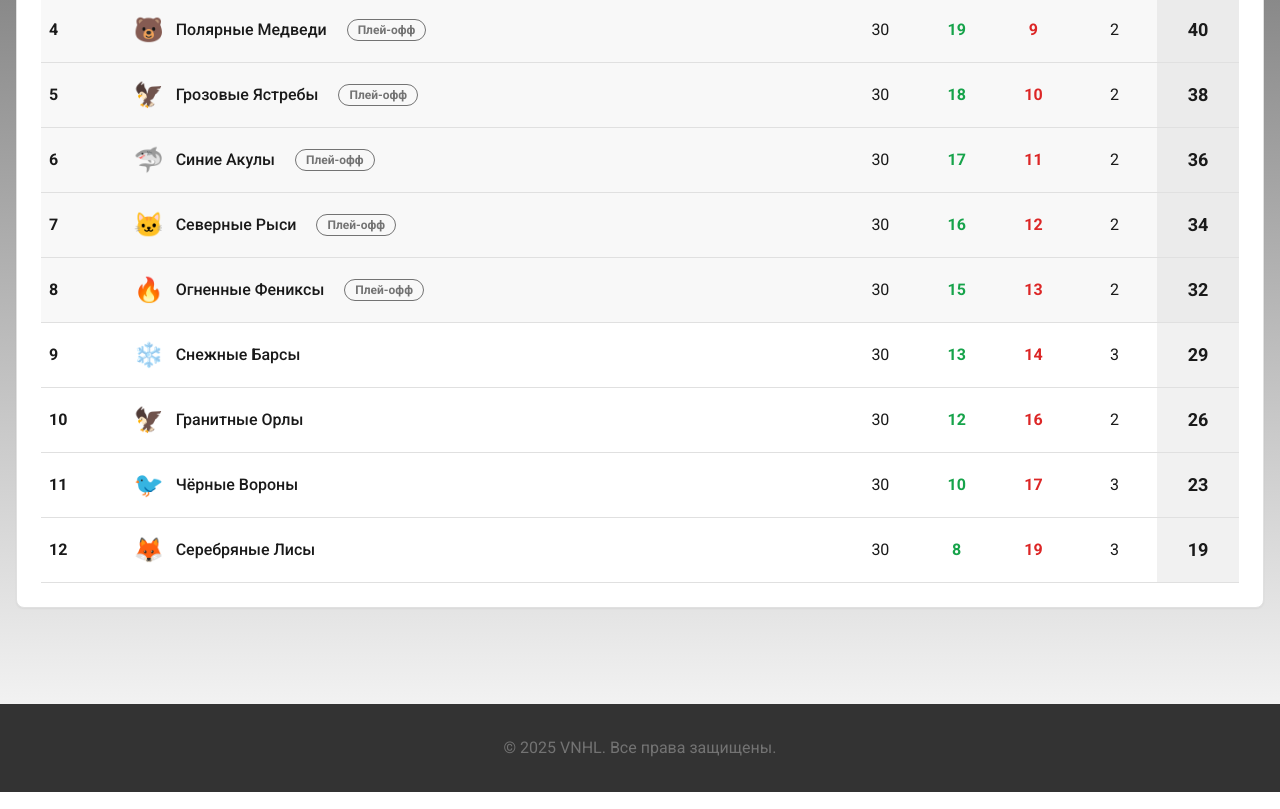
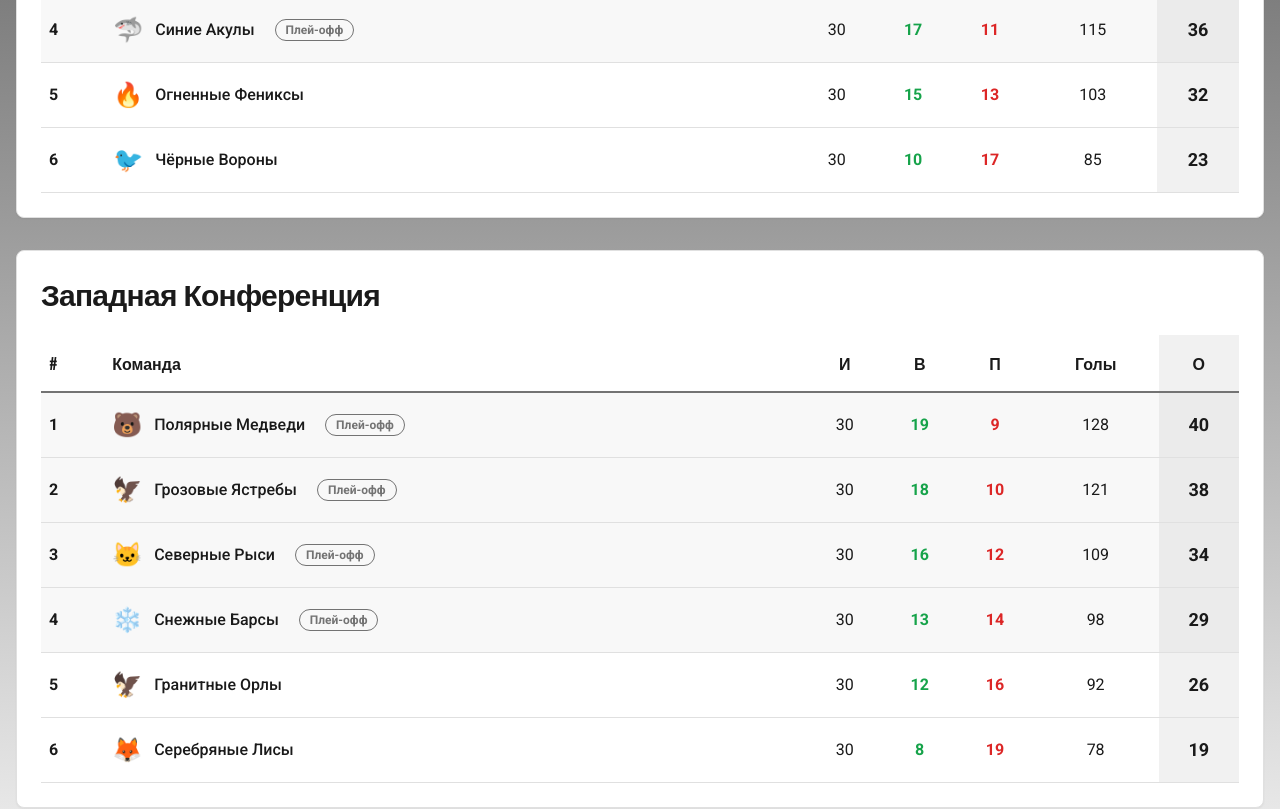
Before and after one commit to pr-poehali-dev/vnhl-site-development, a React (Vite) app: page / in a window 1280 px wide. Shown: the part 580-1389 px from the top of the page. Built offline with nearby package versions, Linux system fonts and the light colour scheme.

Commit message:
Правки таблиц и доступа в АП

```diff
--- a/src/components/AdminPanel.tsx
+++ b/src/components/AdminPanel.tsx
@@ -13,9 +13,10 @@ interface Team {
   games: number;
   wins: number;
   losses: number;
-  ot: number;
+  goals: number;
   points: number;
   logo: string;
+  conference: string;
 }
 
 interface Match {
@@ -98,9 +99,10 @@ const AdminPanel = ({
       games: 0,
       wins: 0,
       losses: 0,
-      ot: 0,
+      goals: 0,
       points: 0,
-      logo: '⭐'
+      logo: '⭐',
+      conference: 'Восточная'
     }]);
   };
 
@@ -201,7 +203,7 @@ const AdminPanel = ({
                   {teams.map((team) => (
                     <Card key={team.id}>
                       <CardContent className="p-4">
-                        <div className="grid grid-cols-1 md:grid-cols-8 gap-4 items-center">
+                        <div className="grid grid-cols-1 md:grid-cols-9 gap-4 items-center">
                           <Input
                             value={team.logo}
                             onChange={(e) => updateTeam(team.id, 'logo', e.target.value)}
@@ -213,6 +215,14 @@ const AdminPanel = ({
                             onChange={(e) => updateTeam(team.id, 'name', e.target.value)}
                             className="md:col-span-2"
                           />
+                          <select
+                            value={team.conference}
+                            onChange={(e) => updateTeam(team.id, 'conference', e.target.value)}
+                            className="flex h-10 w-full rounded-md border border-input bg-background px-3 py-2 text-sm"
+                          >
+                            <option value="Восточная">Восточная</option>
+                            <option value="Западная">Западная</option>
+                          </select>
                           <Input
                             type="number"
                             value={team.wins}
@@ -227,9 +237,9 @@ const AdminPanel = ({
                           />
                           <Input
                             type="number"
-                            value={team.ot}
-                            onChange={(e) => updateTeam(team.id, 'ot', parseInt(e.target.value))}
-                            placeholder="ОТ"
+                            value={team.goals}
+                            onChange={(e) => updateTeam(team.id, 'goals', parseInt(e.target.value))}
+                            placeholder="Голы"
                           />
                           <Input
                             type="number"
--- a/src/pages/Index.tsx
+++ b/src/pages/Index.tsx
@@ -9,18 +9,18 @@ import AdminPanel from '@/components/AdminPanel';
 import { isAuthenticated } from '@/lib/auth';
 
 const initialTeams = [
-  { id: 1, name: 'Стальные Тигры', games: 30, wins: 22, losses: 6, ot: 2, points: 46, logo: '🐯' },
-  { id: 2, name: 'Ледяные Волки', games: 30, wins: 21, losses: 7, ot: 2, points: 44, logo: '🐺' },
-  { id: 3, name: 'Красные Драконы', games: 30, wins: 20, losses: 8, ot: 2, points: 42, logo: '🐉' },
-  { id: 4, name: 'Полярные Медведи', games: 30, wins: 19, losses: 9, ot: 2, points: 40, logo: '🐻' },
-  { id: 5, name: 'Грозовые Ястребы', games: 30, wins: 18, losses: 10, ot: 2, points: 38, logo: '🦅' },
-  { id: 6, name: 'Синие Акулы', games: 30, wins: 17, losses: 11, ot: 2, points: 36, logo: '🦈' },
-  { id: 7, name: 'Северные Рыси', games: 30, wins: 16, losses: 12, ot: 2, points: 34, logo: '🐱' },
-  { id: 8, name: 'Огненные Фениксы', games: 30, wins: 15, losses: 13, ot: 2, points: 32, logo: '🔥' },
-  { id: 9, name: 'Снежные Барсы', games: 30, wins: 13, losses: 14, ot: 3, points: 29, logo: '❄️' },
-  { id: 10, name: 'Гранитные Орлы', games: 30, wins: 12, losses: 16, ot: 2, points: 26, logo: '🦅' },
-  { id: 11, name: 'Чёрные Вороны', games: 30, wins: 10, losses: 17, ot: 3, points: 23, logo: '🐦' },
-  { id: 12, name: 'Серебряные Лисы', games: 30, wins: 8, losses: 19, ot: 3, points: 19, logo: '🦊' },
+  { id: 1, name: 'Стальные Тигры', games: 30, wins: 22, losses: 6, goals: 145, points: 46, logo: '🐯', conference: 'Восточная' },
+  { id: 2, name: 'Ледяные Волки', games: 30, wins: 21, losses: 7, goals: 138, points: 44, logo: '🐺', conference: 'Восточная' },
+  { id: 3, name: 'Красные Драконы', games: 30, wins: 20, losses: 8, goals: 132, points: 42, logo: '🐉', conference: 'Восточная' },
+  { id: 4, name: 'Полярные Медведи', games: 30, wins: 19, losses: 9, goals: 128, points: 40, logo: '🐻', conference: 'Западная' },
+  { id: 5, name: 'Грозовые Ястребы', games: 30, wins: 18, losses: 10, goals: 121, points: 38, logo: '🦅', conference: 'Западная' },
+  { id: 6, name: 'Синие Акулы', games: 30, wins: 17, losses: 11, goals: 115, points: 36, logo: '🦈', conference: 'Восточная' },
+  { id: 7, name: 'Северные Рыси', games: 30, wins: 16, losses: 12, goals: 109, points: 34, logo: '🐱', conference: 'Западная' },
+  { id: 8, name: 'Огненные Фениксы', games: 30, wins: 15, losses: 13, goals: 103, points: 32, logo: '🔥', conference: 'Восточная' },
+  { id: 9, name: 'Снежные Барсы', games: 30, wins: 13, losses: 14, goals: 98, points: 29, logo: '❄️', conference: 'Западная' },
+  { id: 10, name: 'Гранитные Орлы', games: 30, wins: 12, losses: 16, goals: 92, points: 26, logo: '🦅', conference: 'Западная' },
+  { id: 11, name: 'Чёрные Вороны', games: 30, wins: 10, losses: 17, goals: 85, points: 23, logo: '🐦', conference: 'Восточная' },
+  { id: 12, name: 'Серебряные Лисы', games: 30, wins: 8, losses: 19, goals: 78, points: 19, logo: '🦊', conference: 'Западная' },
 ];
 
 const initialMatches = [
@@ -173,9 +173,9 @@ const Index = () => {
               <Badge variant="outline" className="text-lg px-6 py-2 border-white text-white">
                 Сезон 2025
               </Badge>
-              <Button variant="outline" onClick={() => setShowAdmin(true)}>
+              <Button variant="default" onClick={() => setShowAdmin(true)} className="bg-white text-secondary hover:bg-gray-100">
                 <Icon name="Settings" className="mr-2" size={20} />
-                Админ
+                АДМИН
               </Button>
             </div>
           </div>
@@ -208,9 +208,10 @@ const Index = () => {
           </TabsList>
 
           <TabsContent value="standings" className="animate-fade-in">
+            <div className="space-y-8">
               <Card>
                 <CardHeader>
-                <CardTitle className="text-3xl font-oswald">Турнирная таблица регулярного сезона</CardTitle>
+                  <CardTitle className="text-3xl font-oswald">Восточная Конференция</CardTitle>
                 </CardHeader>
                 <CardContent>
                   <div className="overflow-x-auto">
@@ -222,16 +223,16 @@ const Index = () => {
                           <th className="text-center py-4 px-2 font-oswald">И</th>
                           <th className="text-center py-4 px-2 font-oswald">В</th>
                           <th className="text-center py-4 px-2 font-oswald">П</th>
-                        <th className="text-center py-4 px-2 font-oswald">ОТ</th>
+                          <th className="text-center py-4 px-2 font-oswald">Голы</th>
                           <th className="text-center py-4 px-2 font-oswald bg-primary/10">О</th>
                         </tr>
                       </thead>
                       <tbody>
-                      {teams.map((team: any, idx: number) => (
+                        {teams.filter((team: any) => team.conference === 'Восточная').map((team: any, idx: number) => (
                           <tr
                             key={team.id}
                             className={`border-b hover:bg-muted/50 transition-colors ${
-                            idx < 8 ? 'bg-primary/5' : ''
+                              idx < 4 ? 'bg-primary/5' : ''
                             }`}
                           >
                             <td className="py-4 px-2 font-bold">{idx + 1}</td>
@@ -239,7 +240,7 @@ const Index = () => {
                               <div className="flex items-center gap-3">
                                 <span className="text-2xl">{team.logo}</span>
                                 <span className="font-medium">{team.name}</span>
-                              {idx < 8 && (
+                                {idx < 4 && (
                                   <Badge variant="outline" className="ml-2 border-primary text-primary">
                                     Плей-офф
                                   </Badge>
@@ -249,7 +250,7 @@ const Index = () => {
                             <td className="text-center py-4 px-2">{team.games}</td>
                             <td className="text-center py-4 px-2 text-green-600 font-semibold">{team.wins}</td>
                             <td className="text-center py-4 px-2 text-red-600 font-semibold">{team.losses}</td>
-                          <td className="text-center py-4 px-2">{team.ot}</td>
+                            <td className="text-center py-4 px-2">{team.goals}</td>
                             <td className="text-center py-4 px-2 font-bold text-lg bg-primary/10">{team.points}</td>
                           </tr>
                         ))}
@@ -258,6 +259,58 @@ const Index = () => {
                   </div>
                 </CardContent>
               </Card>
+
+              <Card>
+                <CardHeader>
+                  <CardTitle className="text-3xl font-oswald">Западная Конференция</CardTitle>
+                </CardHeader>
+                <CardContent>
+                  <div className="overflow-x-auto">
+                    <table className="w-full">
+                      <thead>
+                        <tr className="border-b-2 border-primary">
+                          <th className="text-left py-4 px-2 font-oswald">#</th>
+                          <th className="text-left py-4 px-4 font-oswald">Команда</th>
+                          <th className="text-center py-4 px-2 font-oswald">И</th>
+                          <th className="text-center py-4 px-2 font-oswald">В</th>
+                          <th className="text-center py-4 px-2 font-oswald">П</th>
+                          <th className="text-center py-4 px-2 font-oswald">Голы</th>
+                          <th className="text-center py-4 px-2 font-oswald bg-primary/10">О</th>
+                        </tr>
+                      </thead>
+                      <tbody>
+                        {teams.filter((team: any) => team.conference === 'Западная').map((team: any, idx: number) => (
+                          <tr
+                            key={team.id}
+                            className={`border-b hover:bg-muted/50 transition-colors ${
+                              idx < 4 ? 'bg-primary/5' : ''
+                            }`}
+                          >
+                            <td className="py-4 px-2 font-bold">{idx + 1}</td>
+                            <td className="py-4 px-4">
+                              <div className="flex items-center gap-3">
+                                <span className="text-2xl">{team.logo}</span>
+                                <span className="font-medium">{team.name}</span>
+                                {idx < 4 && (
+                                  <Badge variant="outline" className="ml-2 border-primary text-primary">
+                                    Плей-офф
+                                  </Badge>
+                                )}
+                              </div>
+                            </td>
+                            <td className="text-center py-4 px-2">{team.games}</td>
+                            <td className="text-center py-4 px-2 text-green-600 font-semibold">{team.wins}</td>
+                            <td className="text-center py-4 px-2 text-red-600 font-semibold">{team.losses}</td>
+                            <td className="text-center py-4 px-2">{team.goals}</td>
+                            <td className="text-center py-4 px-2 font-bold text-lg bg-primary/10">{team.points}</td>
+                          </tr>
+                        ))}
+                      </tbody>
+                    </table>
+                  </div>
+                </CardContent>
+              </Card>
+            </div>
           </TabsContent>
 
           <TabsContent value="schedule" className="animate-fade-in">
```
Lines whose indentation alone changed are shown as unchanged.
